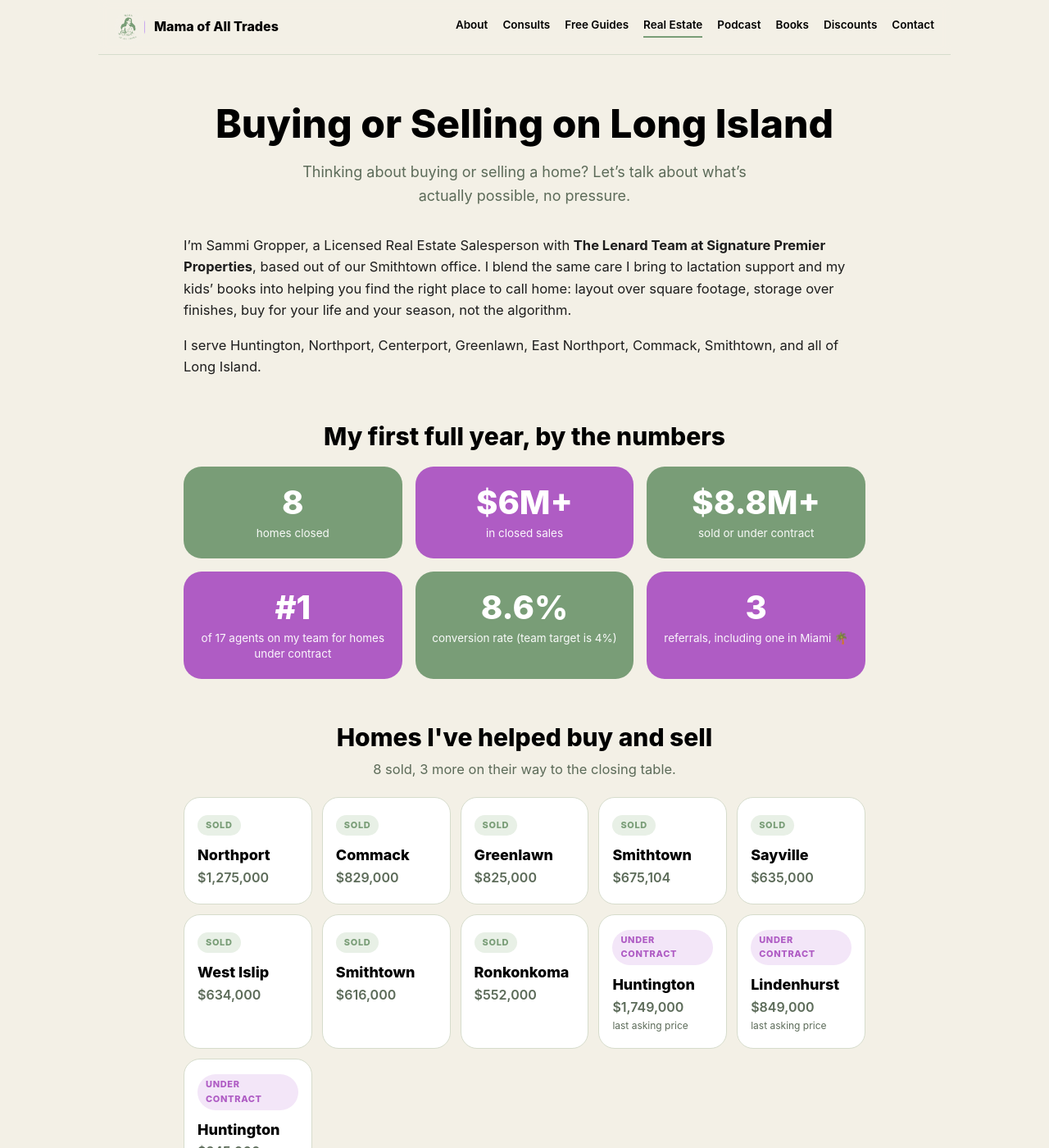
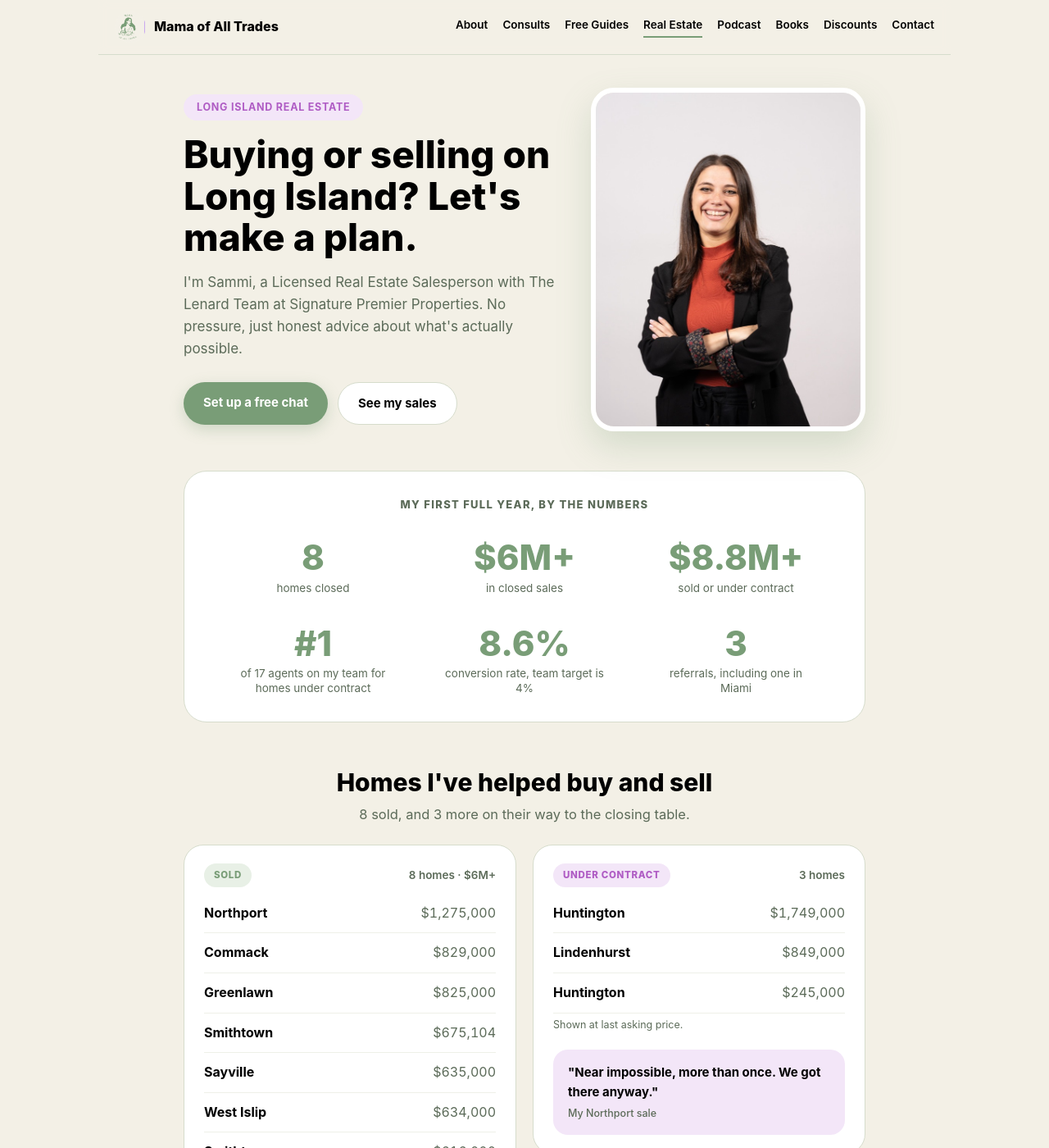
Before and after one commit to SammiGropper/mama-of-all-trades-site, a Jekyll site: the page built from real-estate.md, in a window 1280 px wide and 1400 px high. Shown: the whole window at 82% size. Built offline with Jekyll 4.4.1, drawn with Linux system fonts in a browser that asks for light colours; some of the changed text lies outside the part shown.

Commit message:
Real Estate page redesign: headshot hero, clean stats panel, sold/pending lists, reviews, contact
Co-Authored-By: Claude Opus 5.5 <noreply@anthropic.com>

```diff
--- a/assets/css/style.css
+++ b/assets/css/style.css
@@ -117,21 +117,54 @@ footer.site-footer a { font-weight: 700; text-decoration: none; }
 .footer-links { display: flex; gap: 8px 18px; justify-content: center; flex-wrap: wrap; margin-bottom: 14px; }
 .footer-links a { font-weight: 600 !important; color: var(--ink); }
 
-/* Real estate stats + homes */
-.center { text-align: center; }
-p.sub { color: var(--sub); margin-top: -6px; }
-p.small { font-size: 13px; color: var(--sub); }
-.stats { display: grid; grid-template-columns: repeat(3, 1fr); gap: 16px; margin-top: 20px; }
-@media (max-width: 640px) { .stats { grid-template-columns: repeat(2, 1fr); } }
-.stat { background: var(--sage); color: #fff; border-radius: 22px; padding: 22px 16px; text-align: center; }
-.stat:nth-child(even) { background: var(--purple); }
-.stat-num { font-size: clamp(28px, 5vw, 40px); font-weight: 800; line-height: 1.1; }
-.stat-label { font-size: 13.5px; opacity: 0.95; margin-top: 6px; line-height: 1.35; }
-.homes { display: grid; grid-template-columns: repeat(auto-fill, minmax(140px, 1fr)); gap: 12px; margin-top: 20px; }
-.home { background: #fff; border: 1px solid var(--line); border-radius: 20px; padding: 18px 16px; }
-.home-status { display: inline-block; font-size: 11px; font-weight: 800; letter-spacing: 0.06em; text-transform: uppercase; background: var(--sage-soft); color: var(--sage); padding: 4px 10px; border-radius: 999px; }
-.home.pending .home-status { background: var(--purple-soft); color: var(--purple); }
-.home-town { font-weight: 800; font-size: 18px; margin-top: 10px; }
-.home-price { font-size: 16px; color: var(--sub); font-weight: 600; }
-.home-note { font-size: 12px; color: var(--sub); }
+/* Real estate page */
+.center { text-align: center; justify-content: center; }
 .stars { color: #f4c84a; letter-spacing: 1px; margin-bottom: 8px; }
+.re-hero { display: grid; grid-template-columns: 1.15fr 0.85fr; gap: 44px; align-items: center; margin: -16px 0 48px; }
+.re-eyebrow { display: inline-block; background: var(--purple-soft); color: var(--purple); font-weight: 700; font-size: 12.5px; letter-spacing: 0.06em; text-transform: uppercase; padding: 6px 16px; border-radius: 999px; margin-bottom: 16px; }
+.re-title { font-size: clamp(30px, 5vw, 46px) !important; text-align: left !important; line-height: 1.1; margin: 0 0 16px !important; }
+main .re-hero h1 + p.re-lead { font-size: 17px; color: var(--sub); margin: 0 0 26px; text-align: left; max-width: none; }
+@media (max-width: 720px) { main .re-hero h1 + p.re-lead { text-align: center; } }
+.re-ctas { display: flex; gap: 12px; flex-wrap: wrap; }
+.re-photo { width: 100%; aspect-ratio: 4 / 5; object-fit: cover; object-position: center 20%; border-radius: 28px; border: 6px solid #fff; box-shadow: 0 18px 40px rgba(121,157,119,0.25); }
+@media (max-width: 720px) {
+  .re-hero { grid-template-columns: 1fr; text-align: center; gap: 28px; margin-top: -24px; }
+  .re-title { text-align: center !important; }
+  .re-ctas { justify-content: center; }
+  .re-photo { max-width: 300px; margin: 0 auto; display: block; }
+}
+.re-stats { background: #fff; border: 1px solid var(--line); border-radius: 28px; padding: 30px 28px 10px; margin-bottom: 56px; }
+.re-stats-head { text-align: center; font-size: 13px; font-weight: 800; letter-spacing: 0.1em; text-transform: uppercase; color: var(--sub); margin-bottom: 18px; }
+.re-stats-grid { display: grid; grid-template-columns: repeat(3, 1fr); }
+.re-stats-grid > div { text-align: center; padding: 14px 12px 22px; }
+.re-stats-grid .n { font-size: clamp(30px, 5vw, 42px); font-weight: 800; color: var(--sage); line-height: 1.1; }
+.re-stats-grid .l { font-size: 13.5px; color: var(--sub); margin-top: 4px; line-height: 1.35; max-width: 200px; margin-left: auto; margin-right: auto; }
+@media (max-width: 640px) { .re-stats-grid { grid-template-columns: repeat(2, 1fr); } .re-stats { padding: 24px 14px 6px; } }
+.re-section { margin-bottom: 56px; }
+.re-h2 { text-align: center; margin: 0 0 8px; }
+.re-sub { text-align: center; color: var(--sub); margin: 0 0 24px; }
+.re-lists { display: grid; grid-template-columns: 1fr 1fr; gap: 20px; align-items: start; }
+@media (max-width: 720px) { .re-lists { grid-template-columns: 1fr; } }
+.re-list { background: #fff; border: 1px solid var(--line); border-radius: 24px; padding: 22px 24px; }
+.re-list-head { display: flex; justify-content: space-between; align-items: center; font-size: 13.5px; color: var(--sub); font-weight: 600; margin-bottom: 8px; }
+.pill { font-size: 11.5px; font-weight: 800; letter-spacing: 0.06em; text-transform: uppercase; padding: 5px 12px; border-radius: 999px; }
+.pill.sold { background: var(--sage-soft); color: var(--sage); }
+.pill.pending { background: var(--purple-soft); color: var(--purple); }
+.re-list .row { display: flex; justify-content: space-between; padding: 11px 0; border-bottom: 1px solid #eef0e8; font-size: 16px; }
+.re-list .row:last-of-type { border-bottom: none; }
+.re-list .row span:first-child { font-weight: 700; }
+.re-list .row span:last-child { color: var(--sub); font-variant-numeric: tabular-nums; }
+.re-note { font-size: 12.5px; color: var(--sub); margin: 4px 0 0; }
+.re-quote { margin-top: 20px; background: var(--purple-soft); border-radius: 18px; padding: 16px 18px; font-weight: 700; font-size: 15px; }
+.re-quote span { display: block; font-weight: 500; font-size: 12.5px; color: var(--sub); margin-top: 4px; }
+.re-reviews { display: grid; grid-template-columns: 1fr 1fr; gap: 20px; margin-bottom: 18px; }
+@media (max-width: 720px) { .re-reviews { grid-template-columns: 1fr; } }
+.re-review { background: #fff; border: 1px solid var(--line); border-radius: 24px; padding: 24px; }
+.re-review p { font-size: 15px; margin: 0 0 12px; }
+.re-review .who { font-size: 13px; font-weight: 700; color: var(--sub); }
+.re-how p { text-align: center; max-width: 620px; margin: 0 auto 20px; color: #1d1d1d; }
+.re-towns { display: flex; flex-wrap: wrap; gap: 8px; justify-content: center; }
+.re-towns span { background: var(--sage-soft); color: #3f5a3e; font-weight: 600; font-size: 13.5px; padding: 7px 14px; border-radius: 999px; }
+.re-contact { background: var(--sage-soft); border-radius: 28px; padding: 40px 24px; text-align: center; margin-bottom: 20px; }
+.re-contact .re-ctas { justify-content: center; margin-bottom: 18px; }
+.small-links { font-size: 13.5px; margin: 0 !important; }
--- a/real-estate.md
+++ b/real-estate.md
@@ -3,79 +3,89 @@ title: Real Estate
 permalink: /real-estate/
 ---
 
-# Buying or Selling on Long Island
+<section class="re-hero">
+  <div>
+    <span class="re-eyebrow">Long Island Real Estate</span>
+    <h1 class="re-title">Buying or selling on Long Island? Let's make a plan.</h1>
+    <p class="re-lead">I'm Sammi, a Licensed Real Estate Salesperson with The Lenard Team at Signature Premier Properties. No pressure, just honest advice about what's actually possible.</p>
+    <div class="re-ctas">
+      <a class="btn" href="https://calendly.com/mamaofalltrades1" target="_blank" rel="noopener">Set up a free chat</a>
+      <a class="btn-outline" href="#homes">See my sales</a>
+    </div>
+  </div>
+  <img class="re-photo" src="/assets/img/sammi-headshot.jpg" alt="Sammi Gropper, Long Island real estate agent">
+</section>
 
-Thinking about buying or selling a home? Let's talk about what's actually
-possible, no pressure.
+<section class="re-stats">
+  <div class="re-stats-head">My first full year, by the numbers</div>
+  <div class="re-stats-grid">
+    <div><div class="n">8</div><div class="l">homes closed</div></div>
+    <div><div class="n">$6M+</div><div class="l">in closed sales</div></div>
+    <div><div class="n">$8.8M+</div><div class="l">sold or under contract</div></div>
+    <div><div class="n">#1</div><div class="l">of 17 agents on my team for homes under contract</div></div>
+    <div><div class="n">8.6%</div><div class="l">conversion rate, team target is 4%</div></div>
+    <div><div class="n">3</div><div class="l">referrals, including one in Miami</div></div>
+  </div>
+</section>
 
-I'm Sammi Gropper, a Licensed Real Estate Salesperson with **The Lenard
-Team at Signature Premier Properties**, based out of our Smithtown office.
-I blend the same care I bring to lactation support and my kids' books into
-helping you find the right place to call home: layout over square
-footage, storage over finishes, buy for your life and your season, not
-the algorithm.
+<section id="homes" class="re-section">
+  <h2 class="re-h2">Homes I've helped buy and sell</h2>
+  <p class="re-sub">8 sold, and 3 more on their way to the closing table.</p>
+  <div class="re-lists">
+    <div class="re-list">
+      <div class="re-list-head"><span class="pill sold">Sold</span><span>8 homes · $6M+</span></div>
+      <div class="row"><span>Northport</span><span>$1,275,000</span></div>
+      <div class="row"><span>Commack</span><span>$829,000</span></div>
+      <div class="row"><span>Greenlawn</span><span>$825,000</span></div>
+      <div class="row"><span>Smithtown</span><span>$675,104</span></div>
+      <div class="row"><span>Sayville</span><span>$635,000</span></div>
+      <div class="row"><span>West Islip</span><span>$634,000</span></div>
+      <div class="row"><span>Smithtown</span><span>$616,000</span></div>
+      <div class="row"><span>Ronkonkoma</span><span>$552,000</span></div>
+    </div>
+    <div class="re-list">
+      <div class="re-list-head"><span class="pill pending">Under contract</span><span>3 homes</span></div>
+      <div class="row"><span>Huntington</span><span>$1,749,000</span></div>
+      <div class="row"><span>Lindenhurst</span><span>$849,000</span></div>
+      <div class="row"><span>Huntington</span><span>$245,000</span></div>
+      <p class="re-note">Shown at last asking price.</p>
+      <div class="re-quote">"Near impossible, more than once. We got there anyway."<span>My Northport sale</span></div>
+    </div>
+  </div>
+</section>
 
-I serve Huntington, Northport, Centerport, Greenlawn, East Northport,
-Commack, Smithtown, and all of Long Island.
+<section class="re-section">
+  <h2 class="re-h2">What my clients say</h2>
+  <div class="re-reviews">
+    <div class="re-review">
+      <div class="stars">★★★★★</div>
+      <p>"Sam is AMAZING! The home buying process is stressful already, and Sam made sure that we were not only comfortable, but happy the entire process."</p>
+      <div class="who">Annette · bought in Smithtown</div>
+    </div>
+    <div class="re-review">
+      <div class="stars">★★★★★</div>
+      <p>"She helped us navigate a near impossible situation multiple times. She was always optimistic when we were not. And she helped us get our dream home in the end."</p>
+      <div class="who">Micheline · bought in Northport</div>
+    </div>
+  </div>
+  <p class="re-sub"><a href="https://www.zillow.com/profile/sammigropper" target="_blank" rel="noopener"><strong>Read more reviews on Zillow →</strong></a></p>
+</section>
 
-<h2 class="center">My first full year, by the numbers</h2>
+<section class="re-section re-how">
+  <h2 class="re-h2">How I work</h2>
+  <p>I bring the same care I bring to lactation support and my kids' books. Layout over square footage, storage over finishes, and buy for your life and your season, not the algorithm.</p>
+  <div class="re-towns">
+    <span>Huntington</span><span>Northport</span><span>Centerport</span><span>Greenlawn</span><span>East Northport</span><span>Commack</span><span>Smithtown</span><span>All of Long Island</span>
+  </div>
+</section>
 
-<div class="stats">
-  <div class="stat"><div class="stat-num">8</div><div class="stat-label">homes closed</div></div>
-  <div class="stat"><div class="stat-num">$6M+</div><div class="stat-label">in closed sales</div></div>
-  <div class="stat"><div class="stat-num">$8.8M+</div><div class="stat-label">sold or under contract</div></div>
-  <div class="stat"><div class="stat-num">#1</div><div class="stat-label">of 17 agents on my team for homes under contract</div></div>
-  <div class="stat"><div class="stat-num">8.6%</div><div class="stat-label">conversion rate (team target is 4%)</div></div>
-  <div class="stat"><div class="stat-num">3</div><div class="stat-label">referrals, including one in Miami 🌴</div></div>
-</div>
-
-<h2 class="center">Homes I've helped buy and sell</h2>
-<p class="center sub">8 sold, 3 more on their way to the closing table.</p>
-
-<div class="homes">
-  <div class="home"><span class="home-status">Sold</span><div class="home-town">Northport</div><div class="home-price">$1,275,000</div></div>
-  <div class="home"><span class="home-status">Sold</span><div class="home-town">Commack</div><div class="home-price">$829,000</div></div>
-  <div class="home"><span class="home-status">Sold</span><div class="home-town">Greenlawn</div><div class="home-price">$825,000</div></div>
-  <div class="home"><span class="home-status">Sold</span><div class="home-town">Smithtown</div><div class="home-price">$675,104</div></div>
-  <div class="home"><span class="home-status">Sold</span><div class="home-town">Sayville</div><div class="home-price">$635,000</div></div>
-  <div class="home"><span class="home-status">Sold</span><div class="home-town">West Islip</div><div class="home-price">$634,000</div></div>
-  <div class="home"><span class="home-status">Sold</span><div class="home-town">Smithtown</div><div class="home-price">$616,000</div></div>
-  <div class="home"><span class="home-status">Sold</span><div class="home-town">Ronkonkoma</div><div class="home-price">$552,000</div></div>
-  <div class="home pending"><span class="home-status">Under contract</span><div class="home-town">Huntington</div><div class="home-price">$1,749,000</div><div class="home-note">last asking price</div></div>
-  <div class="home pending"><span class="home-status">Under contract</span><div class="home-town">Lindenhurst</div><div class="home-price">$849,000</div><div class="home-note">last asking price</div></div>
-  <div class="home pending"><span class="home-status">Under contract</span><div class="home-town">Huntington</div><div class="home-price">$245,000</div><div class="home-note">last asking price</div></div>
-</div>
-<p class="center small">Homes under contract are shown at their last asking price.</p>
-
-<h2 class="center">What my clients say</h2>
-
-<div class="grid">
-  <div class="card">
-    <div class="stars">★★★★★</div>
-    <blockquote>"Sam is AMAZING! The home buying process is stressful already, and Sam made sure that we were not only comfortable, but happy the entire process."</blockquote>
-    <p><strong>Annette</strong> · bought in Smithtown</p>
+<section class="re-contact">
+  <h2 class="re-h2">Let's talk</h2>
+  <p class="re-sub">The Lenard Team at Signature Premier Properties<br>7 West Main Street, Smithtown, NY 11787</p>
+  <div class="re-ctas center">
+    <a class="btn" href="https://calendly.com/mamaofalltrades1" target="_blank" rel="noopener">Set up a free chat</a>
+    <a class="btn-outline" href="tel:5169632384">Call (516) 963-2384</a>
+    <a class="btn-outline" href="mailto:sgropper@thelenardteam.com">Email me</a>
   </div>
-  <div class="card">
-    <div class="stars">★★★★★</div>
-    <blockquote>"She helped us navigate a near impossible situation multiple times. She was always optimistic when we were not. And she helped us get our dream home in the end."</blockquote>
-    <p><strong>Micheline</strong> · bought in Northport</p>
-  </div>
-</div>
-<p class="center"><a href="https://www.zillow.com/profile/sammigropper" target="_blank" rel="noopener"><strong>Read more reviews on Zillow →</strong></a></p>
-
-<h2 class="center">Let's work together</h2>
-
-<div class="notice">
-  <strong>The Lenard Team at Signature Premier Properties</strong><br>
-  7 West Main Street, Smithtown, NY 11787<br>
-  (516) 963-2384 &middot; <a href="mailto:sgropper@thelenardteam.com">sgropper@thelenardteam.com</a><br>
-  <a href="https://www.signaturepremier.com/agent/2054392-samantha-gropper/" target="_blank" rel="noopener">My agent profile</a>
-</div>
-
-<div class="grid" style="margin-top:2rem;">
-  <a class="btn" href="https://calendly.com/mamaofalltrades1">Set up a free chat</a>
-  <a class="btn-outline" href="https://terrific-surf-62863.myflodesk.com/cwfzvipz8s">Free Buyer's Guide</a>
-  <a class="btn-outline" href="https://terrific-surf-62863.myflodesk.com/cwfzvipz8s">Free Seller's Guide</a>
-</div>
-
-<p style="margin-top:2rem;">Follow along on <a href="https://instagram.com/sammigropper" target="_blank" rel="noopener">Instagram</a> for market updates and local Long Island guides.</p>
+  <p class="re-sub small-links"><a href="https://www.signaturepremier.com/agent/2054392-samantha-gropper/" target="_blank" rel="noopener">My agent profile</a> · <a href="https://instagram.com/sammigropper" target="_blank" rel="noopener">Market updates on Instagram</a></p>
+</section>
```
Also changed, not shown: assets/img/sammi-headshot.jpg (added).
